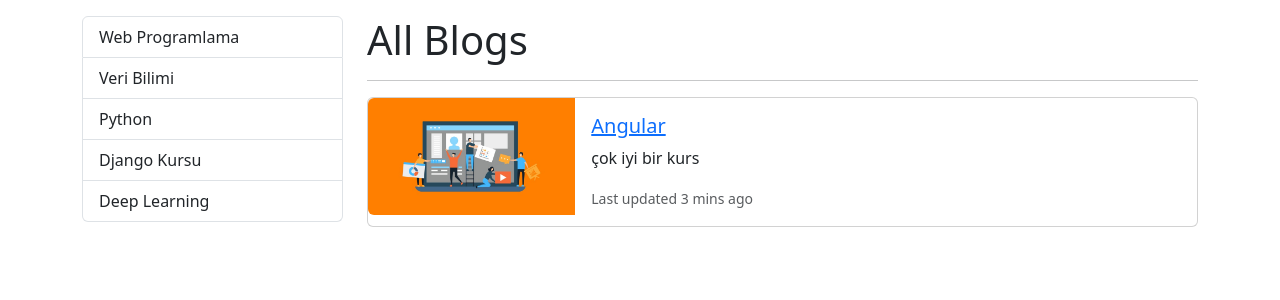
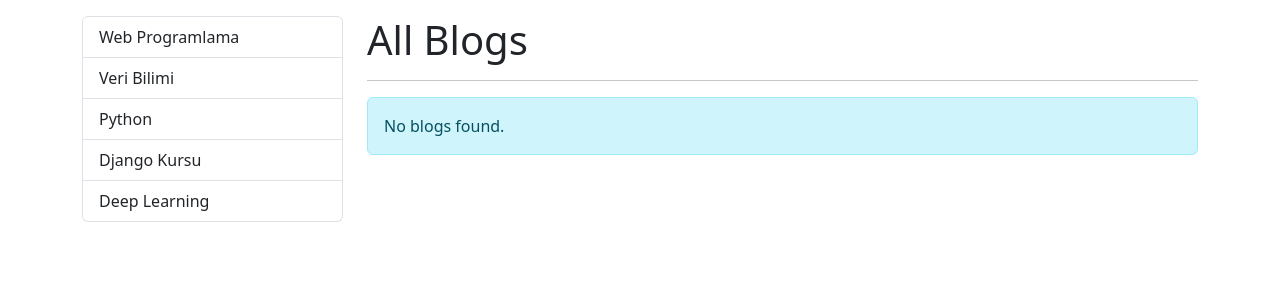
Before and after one commit to SezginKahraman/blog-app, a Django app: page /category/angular in a window 1280 px wide. Shown: the part 56-356 px from the top of the page. Run offline with Django 5.2, Linux system fonts and the light colour scheme; data comes from the database, SQL or seed files in the repository; both versions use the stored data as it was after the commit; some libraries are stand-ins or nearby versions.

Commit message:
one-to-many with blog-category

```diff
--- a/blogapp/blog/admin.py
+++ b/blogapp/blog/admin.py
@@ -16,6 +16,11 @@
         "description",
     ]  # admin panelinde, arama yapılacak fieldları belirler.
     readonly_fields = ["slug"]  # admin panelinde, fieldların readonly olmasını sağlar.
+    list_filter = [
+        "category",
+        "is_active",
+        "is_homepage",
+    ]  # admin panelinde, filtreleme yapılacak fieldları belirler.
 
 
 admin.site.register(
--- a/blogapp/blog/models.py
+++ b/blogapp/blog/models.py
@@ -1,6 +1,20 @@
 from django.db import models
 from django.utils.text import slugify
 from ckeditor.fields import RichTextField
+
+
+class Category(models.Model):
+    name = models.CharField(max_length=100)
+    slug = models.SlugField(
+        null=False, blank=True, unique=True, db_index=True, editable=False
+    )
+
+    def __str__(self):
+        return self.name
+
+    def save(self, *args, **kwargs):
+        self.slug = slugify(self.name)
+        super().save(*args, **kwargs)  # call the base save.
 
 
 class Blog(models.Model):
@@ -15,23 +29,13 @@
         null=False, blank=True, unique=True, db_index=True, editable=False
     )  # blank = True means that in the admin panel can be empty
 
+    category = models.ForeignKey(
+        Category, on_delete=models.CASCADE, default=1, related_name="blogs"
+    )
+
     def __str__(self):  # admin panelinde gösterilen ismi de belirler
         return self.title
 
     def save(self, *args, **kwargs):
         self.slug = slugify(self.title)
         super().save(*args, **kwargs)  # call the base save.
-
-
-class Category(models.Model):
-    name = models.CharField(max_length=100)
-    slug = models.SlugField(
-        null=False, blank=True, unique=True, db_index=True, editable=False
-    )
-
-    def __str__(self):
-        return self.name
-
-    def save(self, *args, **kwargs):
-        self.slug = slugify(self.name)
-        super().save(*args, **kwargs)  # call the base save.
--- a/blogapp/blog/templates/blog/blogs.html
+++ b/blogapp/blog/templates/blog/blogs.html
@@ -7,11 +7,15 @@
       <div class="col-9">
         <h1>All Blogs</h1>
         <hr />
-        {% for blog in blogs %}
-          {% if blog.is_active %}
-            {% include 'blog/partials/_blog.html' %}
-          {% endif %}
-        {% endfor %}
+        {% if blogs|length > 0 %}
+          {% for blog in blogs %}
+            {% if blog.is_active %}
+              {% include 'blog/partials/_blog.html' %}
+            {% endif %}
+          {% endfor %}
+        {% else %}
+          <div class="alert alert-info" role="alert">No blogs found.</div>
+        {% endif %}
       </div>
     </div>
   </div>
--- a/blogapp/blog/views.py
+++ b/blogapp/blog/views.py
@@ -71,8 +71,9 @@
 
 def blogs_by_category(request, slug):
     context = {
-        "blogs": Blog.objects.filter(slug=slug),
+        "blogs": Blog.objects.filter(category__slug=slug),
         "categories": Category.objects.all(),
+        "selected_category": slug,
     }
     return render(request, "blog/blogs.html", context)
 
--- a/blogapp/templates/partials/_categories.html
+++ b/blogapp/templates/partials/_categories.html
@@ -1,5 +1,5 @@
 <div class="list-group">
   {% for category in categories %}
-    <a href="{% url 'blogs_by_category' category.slug %}" class="list-group-item list-group-item-action {{ category.is_active }}" aria-current="true">{{ category.name|title }}</a>
+    <a href="{% url 'blogs_by_category' category.slug %}" class="list-group-item list-group-item-action {% if category.slug == selected_category %} active {% endif %}" aria-current="true">{{ category.name|title }}</a>
   {% endfor %}
 </div>
```
Also changed, not shown: blogapp/blog/migrations/0008_blog_category.py (added), blogapp/db.sqlite3, blogapp/uploads/blogs/web_gelistirme.jpg (added).
